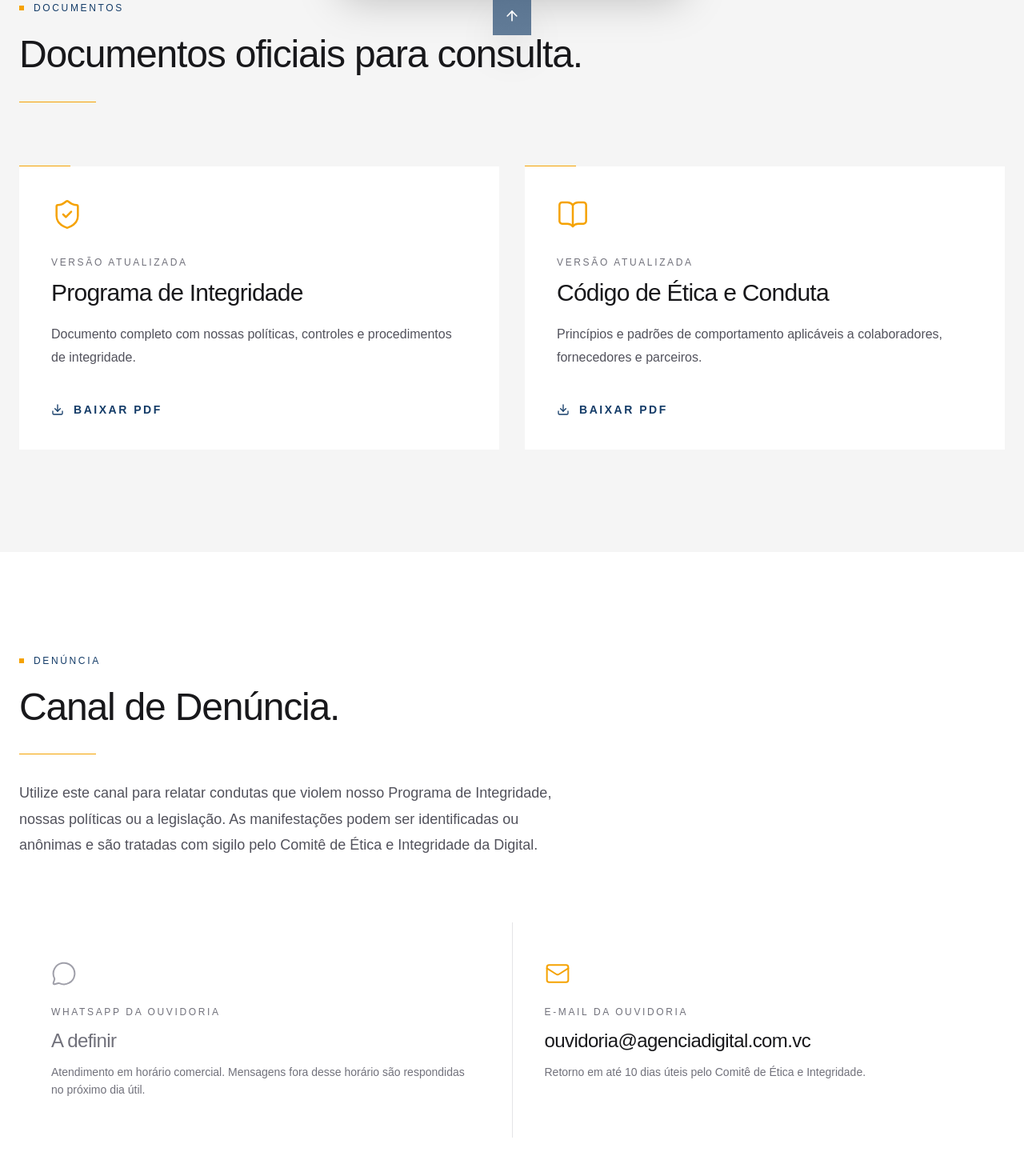
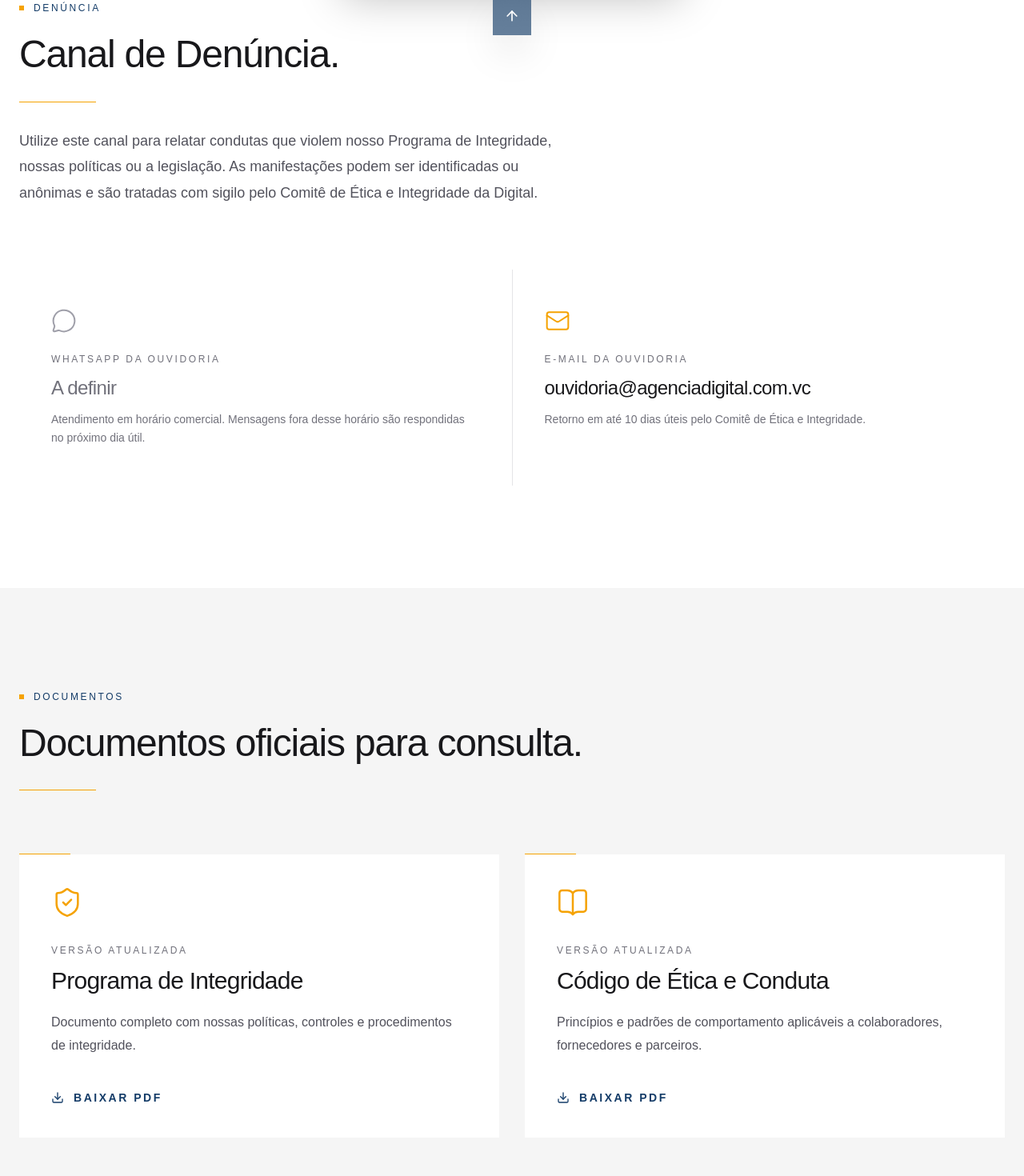
Before and after one commit to grupodigital/site-agenciadigital, a Next.js app: page /compliance in a window 1280 px wide. Shown: the part 740-2210 px from the top of the page at 80% size. Built offline with nearby package versions, Linux system fonts and the light colour scheme; a web font is replaced by a local one.

Commit message:
dev 01.06.26

```diff
--- a/src/components/pages/ComplianceContent.tsx
+++ b/src/components/pages/ComplianceContent.tsx
@@ -143,6 +143,88 @@ export default function ComplianceContent() {
           </div>
         </section>
 
+        {/* ============================== CANAL DE DENÚNCIA ============================== */}
+        <section
+          id="canal"
+          className="relative z-10 bg-white px-4 py-16 sm:px-6 sm:py-20 md:py-32"
+        >
+          <div className="mx-auto max-w-7xl">
+            <motion.div
+              initial={{ opacity: 0, y: 16 }}
+              whileInView={{ opacity: 1, y: 0 }}
+              viewport={IN_VIEW}
+              transition={{ duration: 0.7, ease: EASE_OUT }}
+              className="max-w-3xl"
+            >
+              <p className="flex items-center gap-3 text-xs font-medium uppercase tracking-[0.22em] text-primary">
+                <span
+                  aria-hidden="true"
+                  className="inline-block h-1.5 w-1.5 bg-secondary"
+                />
+                Denúncia
+              </p>
+
+              <AnimatedText
+                as="h2"
+                delay={0.15}
+                className="mt-6 block text-3xl font-medium leading-[1.1] tracking-tight text-zinc-900 sm:text-4xl md:text-5xl"
+              >
+                Canal de Denúncia.
+              </AnimatedText>
+
+              <motion.span
+                aria-hidden="true"
+                initial={{ scaleX: 0 }}
+                whileInView={{ scaleX: 1 }}
+                viewport={IN_VIEW}
+                transition={{ duration: 0.8, ease: EASE_STD, delay: 0.55 }}
+                className="mt-8 block h-px w-24 origin-left bg-secondary"
+              />
+
+              <motion.p
+                initial={{ opacity: 0, y: 12 }}
+                whileInView={{ opacity: 1, y: 0 }}
+                viewport={IN_VIEW}
+                transition={{ duration: 0.7, ease: EASE_OUT, delay: 0.45 }}
+                className="mt-8 max-w-2xl text-base leading-[1.8] text-zinc-600 sm:text-lg"
+              >
+                Utilize este canal para relatar condutas que violem nosso
+                Programa de Integridade, nossas políticas ou a legislação. As
+                manifestações podem ser identificadas ou anônimas e são
+                tratadas com sigilo pelo Comitê de Ética e Integridade da
+                Digital.
+              </motion.p>
+            </motion.div>
+
+            {/* Contact cards */}
+            <div className="mt-14 grid grid-cols-1 gap-px bg-zinc-200 md:mt-20 md:grid-cols-2">
+              <ContactCard
+                href={
+                  WHATSAPP_E164
+                    ? `https://wa.me/${WHATSAPP_E164}?text=${encodeURIComponent(
+                        'Olá, gostaria de falar com a Ouvidoria da Digital.',
+                      )}`
+                    : null
+                }
+                icon={MessageCircle}
+                label="WhatsApp da Ouvidoria"
+                value={WHATSAPP_DISPLAY}
+                hint="Atendimento em horário comercial. Mensagens fora desse horário são respondidas no próximo dia útil."
+                delay={0}
+              />
+              <ContactCard
+                href={`mailto:${EMAIL_OUVIDORIA}`}
+                icon={Mail}
+                label="E-mail da Ouvidoria"
+                value={EMAIL_OUVIDORIA}
+                hint="Retorno em até 10 dias úteis pelo Comitê de Ética e Integridade."
+                delay={0.1}
+              />
+            </div>
+
+          </div>
+        </section>
+
         {/* ============================== DOCUMENTOS ============================== */}
         <section
           id="documentos"
@@ -232,106 +314,30 @@ export default function ComplianceContent() {
           </div>
         </section>
 
-        {/* ============================== CANAL DE DENÚNCIA ============================== */}
-        <section
-          id="canal"
-          className="relative z-10 bg-white px-4 py-16 sm:px-6 sm:py-20 md:py-32"
-        >
-          <div className="mx-auto max-w-7xl">
-            <motion.div
-              initial={{ opacity: 0, y: 16 }}
-              whileInView={{ opacity: 1, y: 0 }}
-              viewport={IN_VIEW}
-              transition={{ duration: 0.7, ease: EASE_OUT }}
-              className="max-w-3xl"
-            >
-              <p className="flex items-center gap-3 text-xs font-medium uppercase tracking-[0.22em] text-primary">
-                <span
-                  aria-hidden="true"
-                  className="inline-block h-1.5 w-1.5 bg-secondary"
-                />
-                Denúncia
-              </p>
-
-              <AnimatedText
-                as="h2"
-                delay={0.15}
-                className="mt-6 block text-3xl font-medium leading-[1.1] tracking-tight text-zinc-900 sm:text-4xl md:text-5xl"
-              >
-                Canal de Denúncia.
-              </AnimatedText>
-
-              <motion.span
-                aria-hidden="true"
-                initial={{ scaleX: 0 }}
-                whileInView={{ scaleX: 1 }}
-                viewport={IN_VIEW}
-                transition={{ duration: 0.8, ease: EASE_STD, delay: 0.55 }}
-                className="mt-8 block h-px w-24 origin-left bg-secondary"
-              />
-
-              <motion.p
-                initial={{ opacity: 0, y: 12 }}
-                whileInView={{ opacity: 1, y: 0 }}
-                viewport={IN_VIEW}
-                transition={{ duration: 0.7, ease: EASE_OUT, delay: 0.45 }}
-                className="mt-8 max-w-2xl text-base leading-[1.8] text-zinc-600 sm:text-lg"
-              >
-                Utilize este canal para relatar condutas que violem nosso
-                Programa de Integridade, nossas políticas ou a legislação. As
-                manifestações podem ser identificadas ou anônimas e são
-                tratadas com sigilo pelo Comitê de Ética e Integridade da
-                Digital.
-              </motion.p>
-            </motion.div>
-
-            {/* Contact cards */}
-            <div className="mt-14 grid grid-cols-1 gap-px bg-zinc-200 md:mt-20 md:grid-cols-2">
-              <ContactCard
-                href={
-                  WHATSAPP_E164
-                    ? `https://wa.me/${WHATSAPP_E164}?text=${encodeURIComponent(
-                        'Olá, gostaria de falar com a Ouvidoria da Digital.',
-                      )}`
-                    : null
-                }
-                icon={MessageCircle}
-                label="WhatsApp da Ouvidoria"
-                value={WHATSAPP_DISPLAY}
-                hint="Atendimento em horário comercial. Mensagens fora desse horário são respondidas no próximo dia útil."
-                delay={0}
-              />
-              <ContactCard
-                href={`mailto:${EMAIL_OUVIDORIA}`}
-                icon={Mail}
-                label="E-mail da Ouvidoria"
-                value={EMAIL_OUVIDORIA}
-                hint="Retorno em até 10 dias úteis pelo Comitê de Ética e Integridade."
-                delay={0.1}
-              />
-            </div>
-
-            {/* Form */}
-            <motion.div
-              initial={{ opacity: 0, y: 16 }}
-              whileInView={{ opacity: 1, y: 0 }}
-              viewport={IN_VIEW}
-              transition={{ duration: 0.7, ease: EASE_OUT }}
-              className="mt-16 md:mt-20"
-            >
-              <DenunciaForm />
-            </motion.div>
-          </div>
-        </section>
-
         {/* ============================== AVISO DE SEPARAÇÃO ============================== */}
-        <section className="relative z-10 bg-white px-4 pb-16 sm:px-6 sm:pb-20 md:pb-32">
+        <section className="relative z-10 bg-white px-4 pt-16 sm:px-6 sm:pt-20 md:pt-32">
           <p className="mx-auto max-w-4xl border-l-2 border-zinc-200 bg-zinc-50 px-6 py-5 text-sm italic leading-relaxed text-zinc-500 md:px-8 md:py-6">
             Para dúvidas, solicitações comerciais ou questões sobre nossos
             serviços, utilize nossa página de Contato. Este canal é exclusivo
             para denúncias de condutas antiéticas ou que violem nossas
             políticas.
           </p>
+        </section>
+
+        {/* ============================== FORMULÁRIO ============================== */}
+        <section
+          id="formulario"
+          className="relative z-10 bg-white px-4 pb-16 pt-12 sm:px-6 sm:pb-20 md:pb-32"
+        >
+          <motion.div
+            initial={{ opacity: 0, y: 16 }}
+            whileInView={{ opacity: 1, y: 0 }}
+            viewport={IN_VIEW}
+            transition={{ duration: 0.7, ease: EASE_OUT }}
+            className="mx-auto max-w-7xl"
+          >
+            <DenunciaForm />
+          </motion.div>
         </section>
       </main>
     </>
--- a/src/components/pages/HomeContent.tsx
+++ b/src/components/pages/HomeContent.tsx
@@ -152,7 +152,7 @@ export default function HomeContent() {
                 delay={0.15}
                 className="mt-6 block max-w-2xl text-3xl font-medium leading-[1.1] tracking-tight text-zinc-900 sm:text-4xl md:text-5xl"
               >
-                Marcas que escolheram crescer conosco
+                Nossos clientes e parceiros
               </AnimatedText>
 
               <motion.span
@@ -235,7 +235,7 @@ export default function HomeContent() {
             </motion.div>
           </div>
 
-          <VideoStack items={TRABALHOS_HIGHLIGHTS} />
+          <VideoStack items={TRABALHOS_HIGHLIGHTS} columns={2} />
         </section>
 
         {/* ============================== SELOS ============================== */}
--- a/src/components/pages/TrabalhosContent.tsx
+++ b/src/components/pages/TrabalhosContent.tsx
@@ -130,7 +130,7 @@ export default function TrabalhosContent() {
             </motion.div>
           </div>
 
-          <VideoStack items={TRABALHOS} />
+          <VideoStack items={TRABALHOS} columns={2} />
         </section>
 
         {/* ============================== CTA ============================== */}
--- a/src/components/ui/VideoStack.tsx
+++ b/src/components/ui/VideoStack.tsx
@@ -1,8 +1,10 @@
 'use client';
 
 import { useState } from 'react';
-import StackingCards, { StickyCard } from './StackingCards';
+import { motion } from 'motion/react';
 import YouTubeModal from './YouTubeModal';
+
+const EASE_OUT = [0.16, 1, 0.3, 1] as const;
 
 export type VideoItem = {
   videoId: string;
@@ -11,24 +13,37 @@ export type VideoItem = {
 
 type Props = {
   items: readonly VideoItem[];
+  /** Columns on large screens (md+). Mobile is always 1, tablet 2. Default 3. */
+  columns?: 2 | 3;
 };
 
-// Reusable "stacking video cards" block: full-width cards with a YouTube
-// thumbnail background, title and centered play button. Each card scales
-// down a touch as later cards stack on top (handled by StickyCard), and
-// clicking any card opens the shared YouTubeModal.
-export default function VideoStack({ items }: Props) {
+const GRID_COLS: Record<NonNullable<Props['columns']>, string> = {
+  2: 'sm:grid-cols-2',
+  3: 'sm:grid-cols-2 lg:grid-cols-3',
+};
+
+// Reusable video grid: rectangular cards laid out side by side so every
+// production is visible at once — no scroll-through. Each card shows a
+// YouTube thumbnail, title and centered play button; clicking any card
+// opens the shared YouTubeModal.
+export default function VideoStack({ items, columns = 3 }: Props) {
   const [openVideoId, setOpenVideoId] = useState<string | null>(null);
 
   return (
     <>
-      <StackingCards>
+      <div
+        className={`mx-auto grid max-w-7xl grid-cols-1 gap-4 sm:gap-6 ${GRID_COLS[columns]}`}
+      >
         {items.map((video, i) => (
-          <StickyCard key={video.videoId} index={i}>
-            <button
+          <motion.button
+            key={video.videoId}
             type="button"
             onClick={() => setOpenVideoId(video.videoId)}
             aria-label={`Assistir ${video.titulo}`}
+            initial={{ opacity: 0, y: 24 }}
+            whileInView={{ opacity: 1, y: 0 }}
+            viewport={{ once: true, margin: '-10% 0px -10% 0px' }}
+            transition={{ duration: 0.6, ease: EASE_OUT, delay: (i % columns) * 0.08 }}
             className="group relative block aspect-video w-full overflow-hidden bg-zinc-900"
           >
             <div
@@ -46,26 +61,25 @@ export default function VideoStack({ items }: Props) {
             {/* Play button — vertically centered on the card. */}
             <span
               aria-hidden="true"
-                className="absolute left-1/2 top-1/2 flex h-14 w-14 -translate-x-1/2 -translate-y-1/2 items-center justify-center rounded-full bg-white/95 text-primary shadow-2xl shadow-black/40 transition duration-300 group-hover:scale-110 sm:h-20 sm:w-20 md:h-24 md:w-24 lg:h-28 lg:w-28"
+              className="absolute left-1/2 top-1/2 flex h-12 w-12 -translate-x-1/2 -translate-y-1/2 items-center justify-center rounded-full bg-white/95 text-primary shadow-2xl shadow-black/40 transition duration-300 group-hover:scale-110 sm:h-16 sm:w-16"
             >
               <svg
                 viewBox="0 0 24 24"
                 fill="currentColor"
-                  className="ml-0.5 h-5 w-5 sm:ml-1 sm:h-8 sm:w-8 md:h-10 md:w-10 lg:h-12 lg:w-12"
+                className="ml-0.5 h-5 w-5 sm:ml-1 sm:h-7 sm:w-7"
               >
                 <path d="M8 5v14l11-7z" />
               </svg>
             </span>
 
-              <div className="absolute inset-x-0 bottom-0 p-5 text-left sm:p-8 md:p-12">
-                <h3 className="text-lg font-medium leading-tight text-white sm:text-2xl md:text-3xl lg:text-4xl">
+            <div className="absolute inset-x-0 bottom-0 p-4 text-left sm:p-5">
+              <h3 className="text-base font-medium leading-tight text-white sm:text-lg">
                 {video.titulo}
               </h3>
             </div>
-            </button>
-          </StickyCard>
+          </motion.button>
         ))}
-      </StackingCards>
+      </div>
 
       <YouTubeModal
         videoId={openVideoId}
--- a/src/lib/trabalhos.ts
+++ b/src/lib/trabalhos.ts
@@ -32,6 +32,6 @@ export const TRABALHOS: readonly Trabalho[] = [
 ];
 
 // First N items shown on the home page as recent highlights.
-export const TRABALHOS_HIGHLIGHTS = TRABALHOS.slice(0, 5);
+export const TRABALHOS_HIGHLIGHTS = TRABALHOS.slice(0, 4);
 
 export const VIDEO_UPLOAD_DATE_FALLBACK = "2024-01-01T00:00:00-04:00";
```
Also changed, not shown: src/components/ui/YouTubeModal.tsx (+18 -5 lines). Lines whose indentation alone changed are shown as unchanged.
